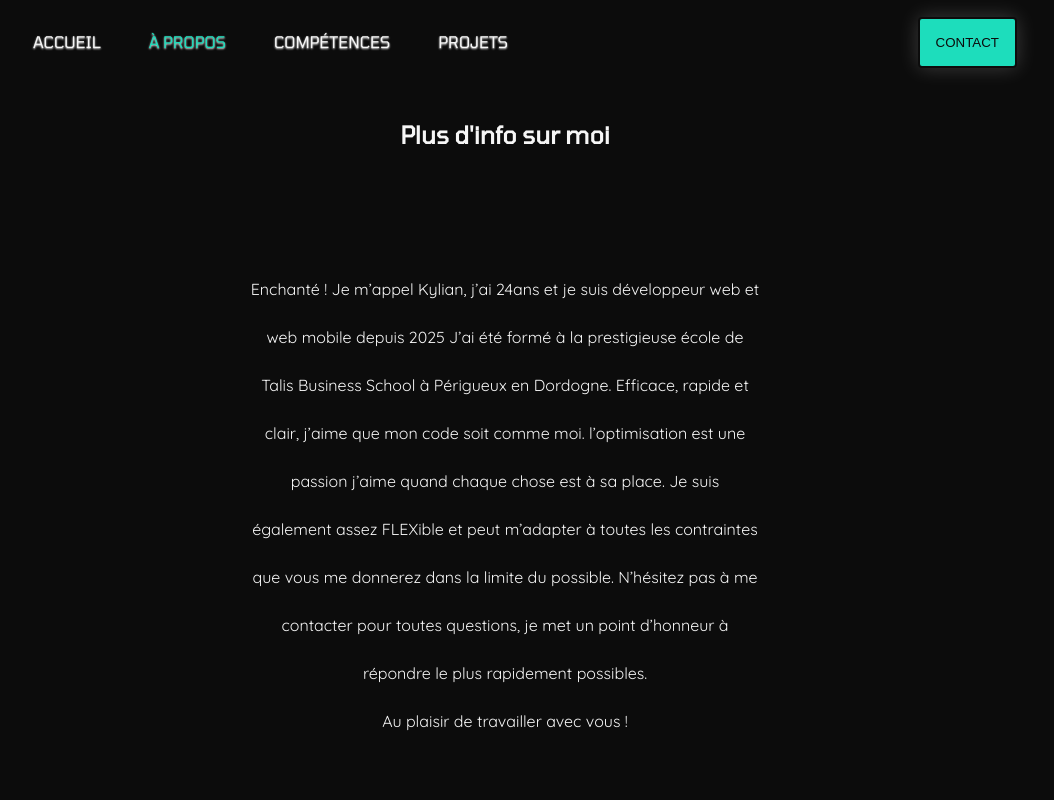
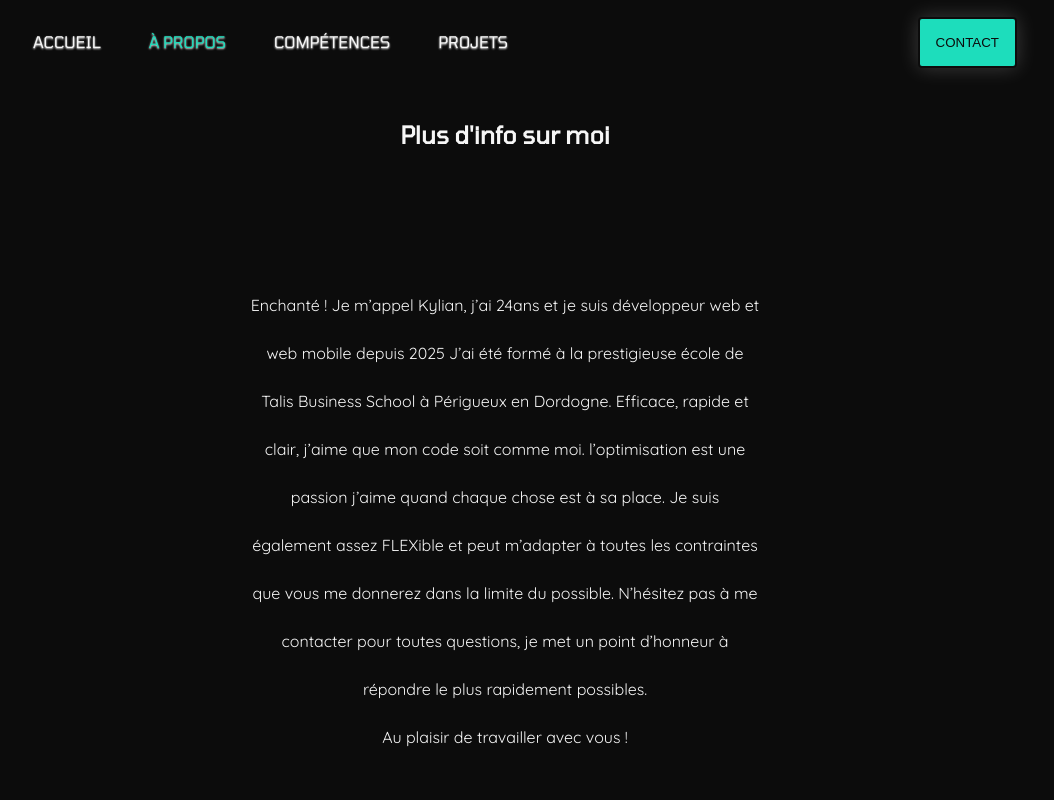
Before and after one commit to poutou89/Portfolio, a website: page about.html in a window 1280 px wide. Shown: the top 800 px of the page, without its empty margins (135-1189 px from the left). Drawn offline with Linux system fonts and the light colour scheme.

Commit message:
ajout favicon

```diff
--- a/about.html
+++ b/about.html
@@ -6,6 +6,7 @@
     <meta name="viewport" content="width=device-width, initial-scale=1.0">
     <title>About</title>
     <link rel="stylesheet" href="assets/css/style.css">
+    <link rel="icon" type="image/png" href="assets/img/favicon-32x32.png">
 </head>
 <body>
     <!-- HEADER -->
--- a/assets/scss/page/_about.scss
+++ b/assets/scss/page/_about.scss
@@ -14,6 +14,7 @@
             line-height: 3;
             margin-top: 12vh;
             margin-bottom: 19vh;
+            padding: 2vh;
         }
     }
 }
```
Also changed, not shown: index.html (+1 -0 lines), projets.html (+1 -0 lines), skills.html (+1 -0 lines), assets/css/style.css, assets/img/favicon-32x32.png (added), assets/img/fond-noir-blanc-ondule_23-2150530992.avif (added), 1 other file.
